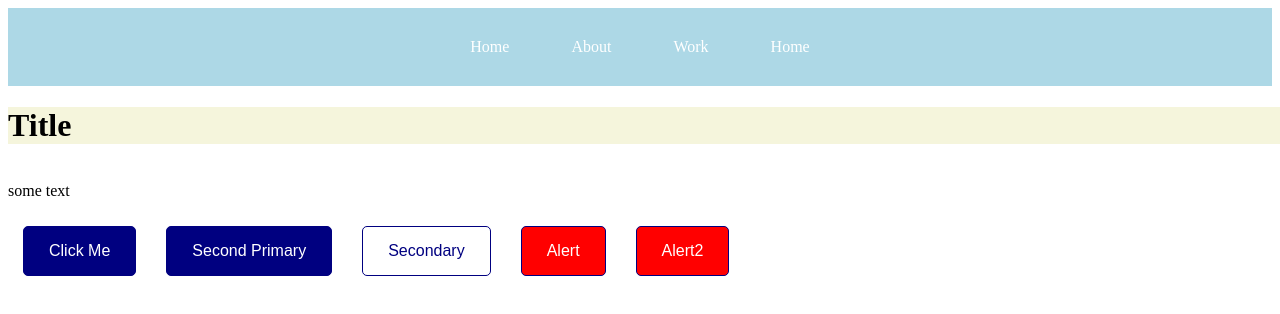
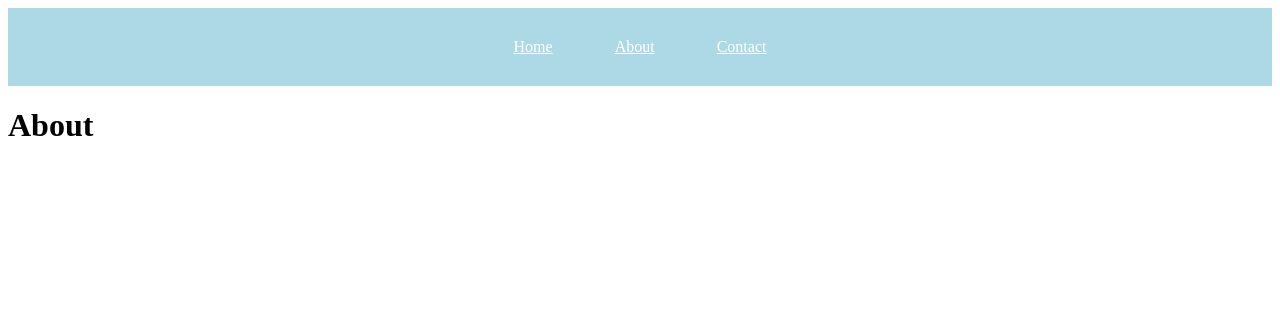
Before and after one commit to mrdiamonddirt/stylecomp, a React (Create React App) app: page /about in a window 1280 px wide. Shown: the top 314 px of the page. Built offline with nearby package versions, Linux system fonts and the light colour scheme.

Commit message:
added paged

```diff
--- a/package.json
+++ b/package.json
@@ -8,6 +8,7 @@
     "@testing-library/user-event": "^13.5.0",
     "react": "^18.2.0",
     "react-dom": "^18.2.0",
+    "react-router-dom": "^6.4.2",
     "react-scripts": "5.0.1",
     "styled-components": "^5.3.6",
     "web-vitals": "^2.1.4"
--- a/src/App.js
+++ b/src/App.js
@@ -1,27 +1,25 @@
-import {NavBar, NavItem} from "./Navbar.styles"
-import { PrimaryBtn, SecondaryBtn, AlertBtn } from "./components/Buttons";
 import styled from 'styled-components';
+import Home from "./pages/Home";
+import About from "./pages/About";
+import Contact from "./pages/Contact";
+
+import { BrowserRouter, Routes, Route, Link} from 'react-router-dom'
 
 function App() {
   return (
  <>
+ <BrowserRouter>
  <NavBar>
-  <NavItem>Home</NavItem>
-  <NavItem>About</NavItem>
-  <NavItem>Work</NavItem>
-  <NavItem>Home</NavItem>
+  <NavItem to="/">Home</NavItem>
+  <NavItem to="/about">About</NavItem>
+  <NavItem to="/contact">Contact</NavItem>
  </NavBar>
-
- <HeroSection>
-    <h1>Title</h1>
-    <p>some text</p>
- </HeroSection>
-
- <PrimaryBtn>Click Me</PrimaryBtn>
- <PrimaryBtn>Second Primary</PrimaryBtn>
- <SecondaryBtn>Secondary</SecondaryBtn>
- <AlertBtn>Alert</AlertBtn>
- <AlertBtn>Alert2</AlertBtn>
+ <Routes>
+  <Route path="/" element={ <Home />}/>
+  <Route path="/about" element={ <About />}/>
+  <Route path="/contact" element={ <Contact />}/>
+ </Routes>
+ </BrowserRouter>
  </>
   );
 }
@@ -41,3 +39,23 @@ const HeroSection = styled.div`
     background-color: beige;
   }
 `;
+
+const NavBar = styled.div`
+    display: flex;
+    justify-content: center;
+    align-items: center;
+    background-color: lightblue;
+    padding: 20px;
+`;
+
+const NavItem = styled(Link)`
+    font-size: 16px;
+    margin: 0 16px;
+    color: white;
+    cursor: pointer;
+    padding: 10px 15px;
+
+    &:hover{
+        background-color: aqua;
+    }
+`;
--- a/src/Navbar.styles.js
+++ /dev/null
@@ -1,20 +0,0 @@
-import styled from "styled-components";
-
-export const NavBar = styled.div`
-    display: flex;
-    justify-content: center;
-    align-items: center;
-    background-color: lightblue;
-    padding: 20px;
-`;
-export const NavItem = styled.a`
-    font-size: 16px;
-    margin: 0 16px;
-    color: white;
-    cursor: pointer;
-    padding: 10px 15px;
-
-    &:hover{
-        background-color: aqua;
-    }
-`;
--- /dev/null
+++ b/src/pages/About.js
@@ -0,0 +1,6 @@
+const About = () => {
+    return(
+        <h1>About</h1>
+    )
+}
+export default About
--- /dev/null
+++ b/src/pages/Contact.js
@@ -0,0 +1,6 @@
+const Contact = () => {
+    return(
+        <h1>Contact</h1>
+    )
+}
+export default Contact
--- /dev/null
+++ b/src/pages/Home.js
@@ -0,0 +1,6 @@
+const Home = () => {
+    return(
+        <h1>Homepage</h1>
+    )
+}
+export default Home
```
Also changed, not shown: 1 other file (tests, documents, lock files or other folders).
